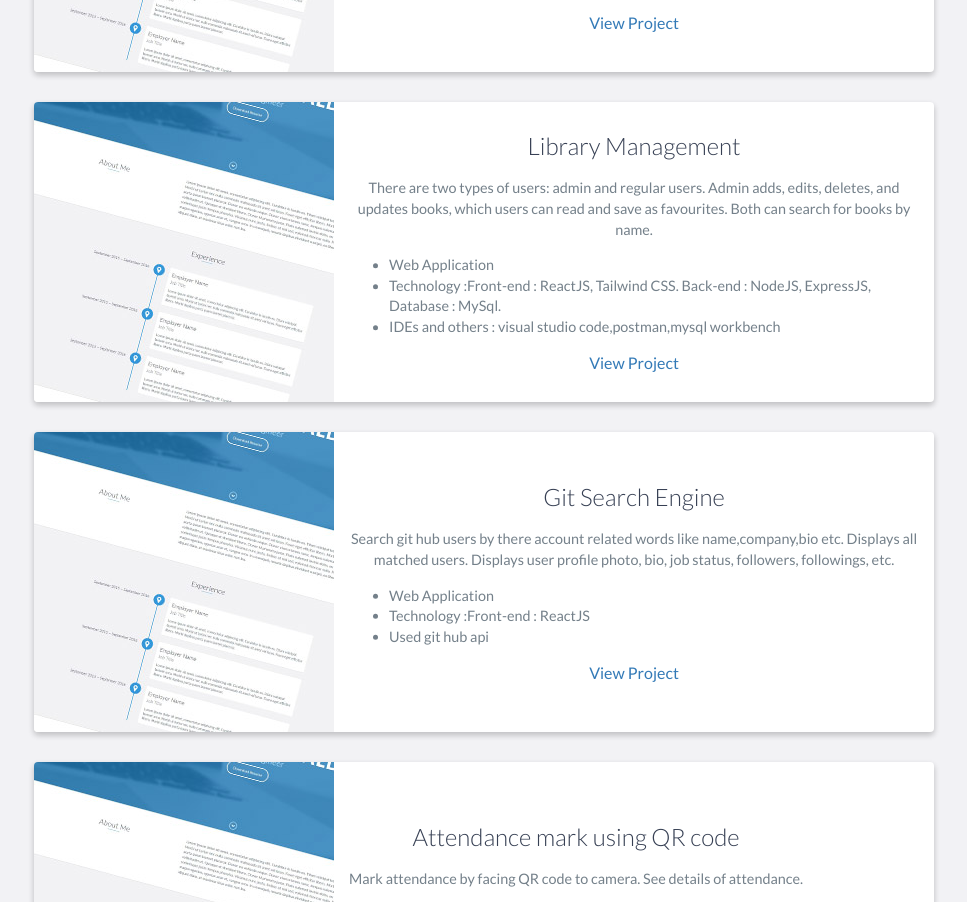
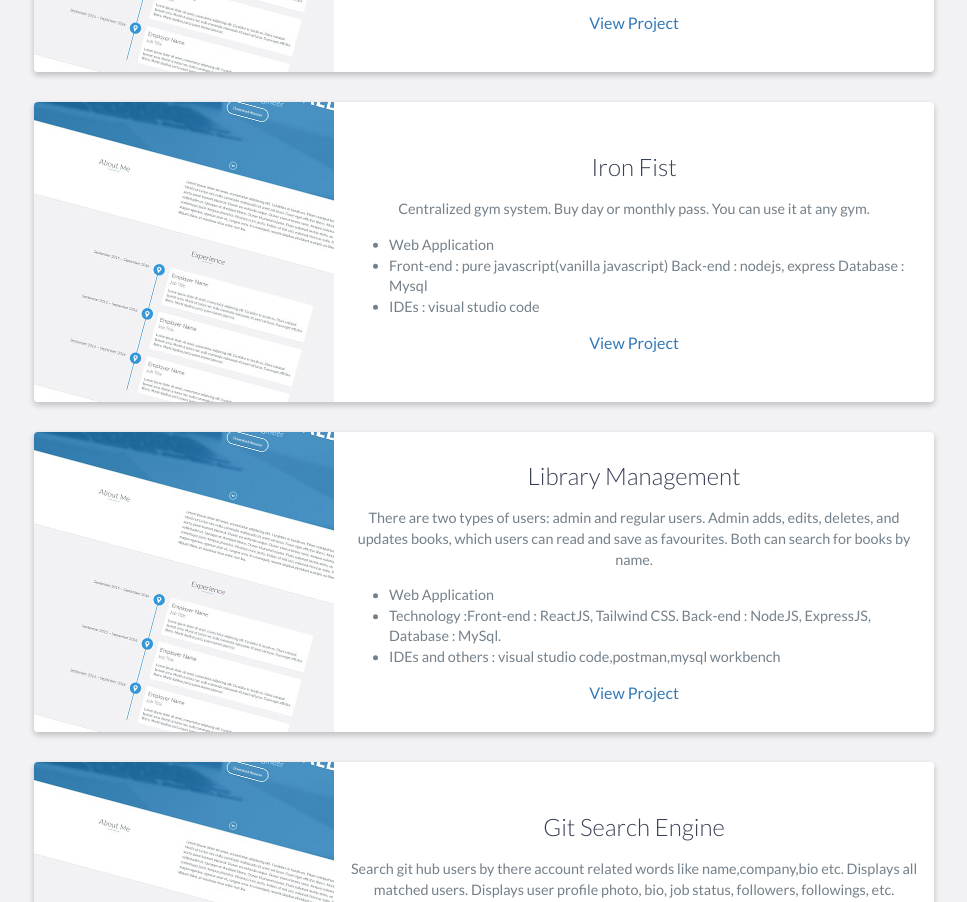
Before and after one commit to amber-ahmed/portfolio, a website: page index.html in a window 1280 px wide. Shown: the part 3708-4610 px from the top of the page, without its empty margins (156-1123 px from the left). Drawn offline with nearby package versions, Linux system fonts and the light colour scheme.

Commit message:
added iron fist

```diff
--- a/index.html
+++ b/index.html
@@ -422,6 +422,37 @@
                 <!-- End .project -->
 
 
+                <div class="project shadow-large">
+                    <div class="project-image">
+                        <img src="images/project.jpg" />
+                    </div>
+                    <!-- End .project-image -->
+                    <div class="project-info">
+                        <h3>Iron Fist</h3>
+                        <p>
+                        Centralized gym system. Buy day or monthly pass. You can use it at any gym.
+                        </p>
+                        <ul>
+                            <li>
+                                Web Application
+                            </li>
+                            <li>
+                                Front-end : pure javascript(vanilla javascript)
+                                Back-end  : nodejs, express
+                                Database  : Mysql
+                            </li>
+
+                            <li>
+                                IDEs : visual studio code
+                            </li>
+                        </ul>
+                        <a target="_blank"
+                            href="https://ironfist.amberahmed.in">View
+                            Project</a>
+                    </div>
+                    <!-- End .project-info -->
+                </div>
+                <!-- End .project -->
 
                 <div class="project shadow-large">
                     <div class="project-image">
```
